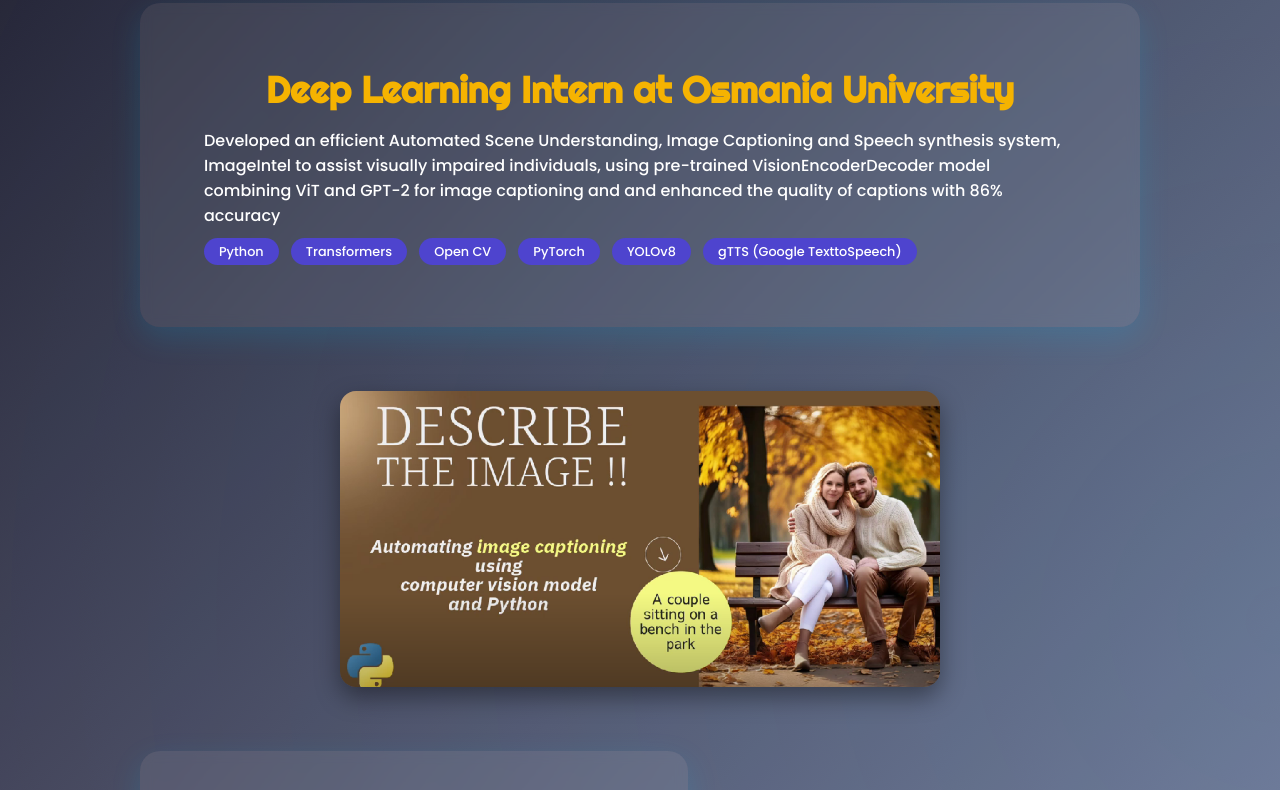
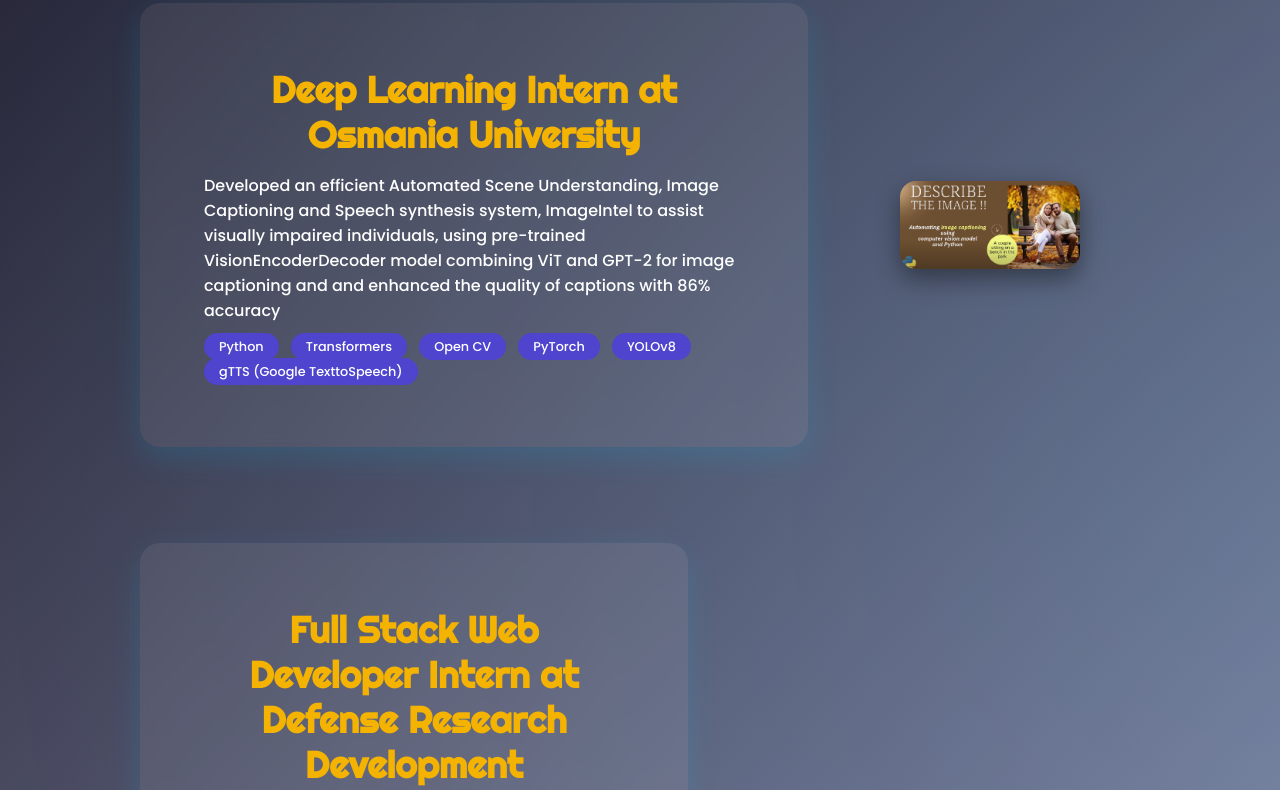
Before and after one commit to Akhil-022/My-Portfolio, a plain HTML site: page index.html in a window 1280 px wide. Shown: the part 1536-2326 px from the top of the page. Drawn offline with nearby package versions, Linux system fonts and the light colour scheme.

Commit message:
Update index.html

```diff
--- a/index.html
+++ b/index.html
@@ -304,7 +304,7 @@ impaired individuals, using pre-trained VisionEncoderDecoder model combining ViT
           <span style="background-color:#4e44ce; padding: 5px 15px; border-radius: 30px; margin-right: 8px; font-size: 0.8rem; color: white;">gTTS (Google TexttoSpeech)</span>
         </div>
       </div>
-  <div style="flex: 1; min-width: 400px; display: flex; justify-content: center;">
+  <div style="flex: 1; min-width: 300px; display: flex; justify-content: center;">
 <img src="imageintel.png" alt="ImageIntel Preview" style="max-width: 60%; height: auto; border-radius: 16px; box-shadow: 0 10px 25px rgba(0, 0, 0, 0.4);">
         </div>
       </div>
```
